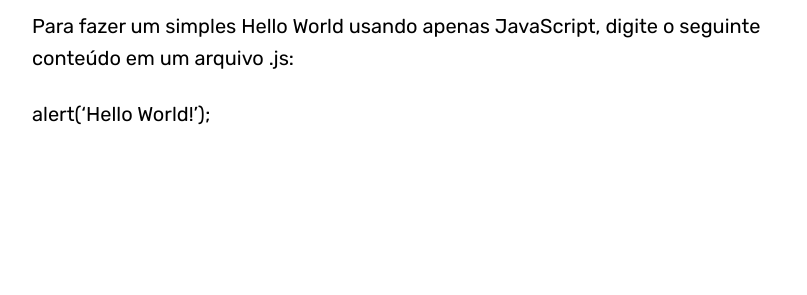
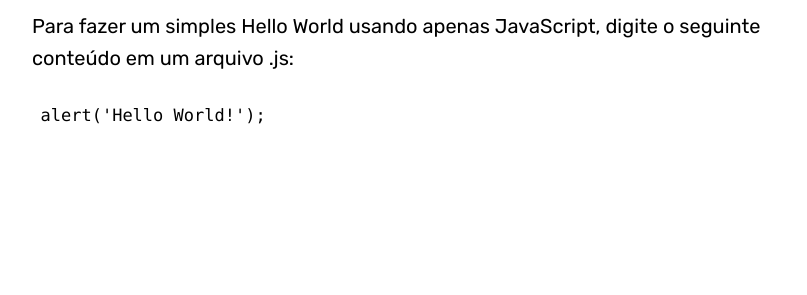
Before and after one commit to bybrunodotdev/javascriptbrasil.github.io, a Jekyll site: the page built from _posts/2019-06-17-comecando-com-javascript.md, in a window 1280 px wide. Shown: the part 1567-1862 px from the top of the page, without its empty margins (224-1031 px from the left). Built offline with Jekyll 4.4.1, drawn with Linux system fonts in a browser that asks for light colours; some web fonts are replaced; comment, search, counter and statistics services are not loaded.

```diff
--- a/_posts/2019-06-17-comecando-com-javascript.md
+++ b/_posts/2019-06-17-comecando-com-javascript.md
@@ -22,4 +22,4 @@ Considerando o mercado tecnológico atualmente, o JavaScript sai em frente em va
 ## Primeiro Hello World
 Para fazer um simples Hello World usando apenas JavaScript, digite o seguinte conteúdo em um arquivo .js:
 
-alert('Hello World!');
+`alert('Hello World!');`
```
